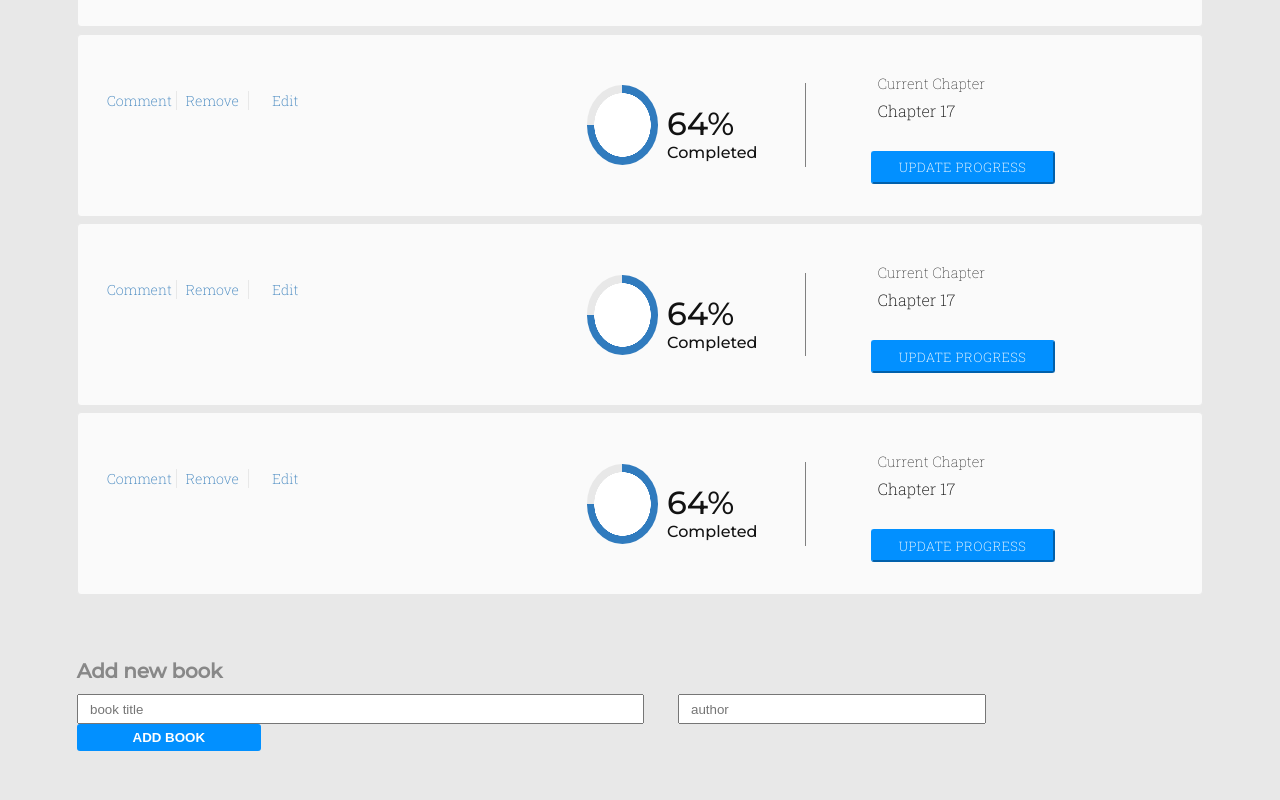
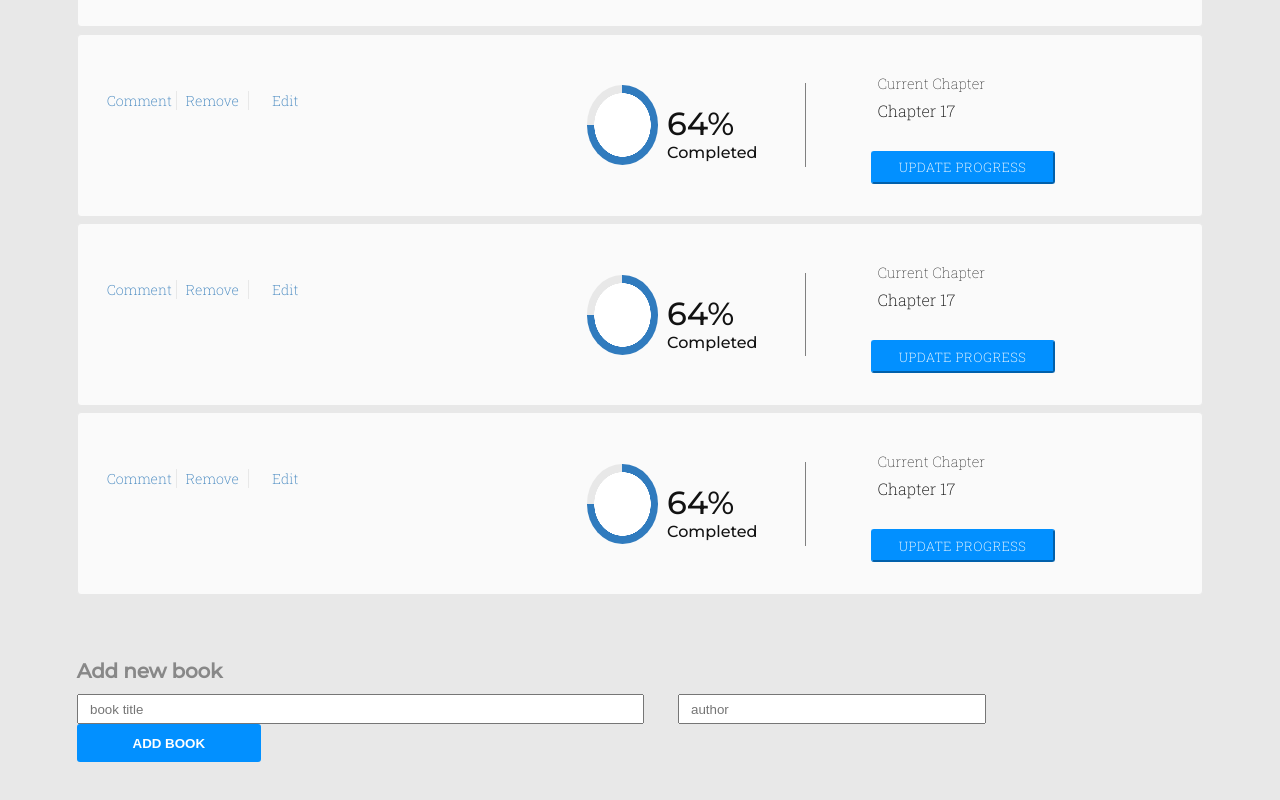
Before and after one commit to MayPyone/Bookstore, a React (Create React App) app: page / in a window 1280 px wide. Shown: the part 1985-2785 px from the top of the page. Built offline with nearby package versions, Linux system fonts and the light colour scheme; no server answers; the HTML template or start-up script is replaced by a standard one.

Commit message:
Update styling for add button

```diff
--- a/src/component/styles/form.css
+++ b/src/component/styles/form.css
@@ -44,7 +44,7 @@ form {
 
 form button {
   width: 11.5rem;
-  padding: 0.5% 1%;
+  padding: 1% 1%;
   background-color: #0290ff;
   border-radius: 3px;
   border: none;
```
